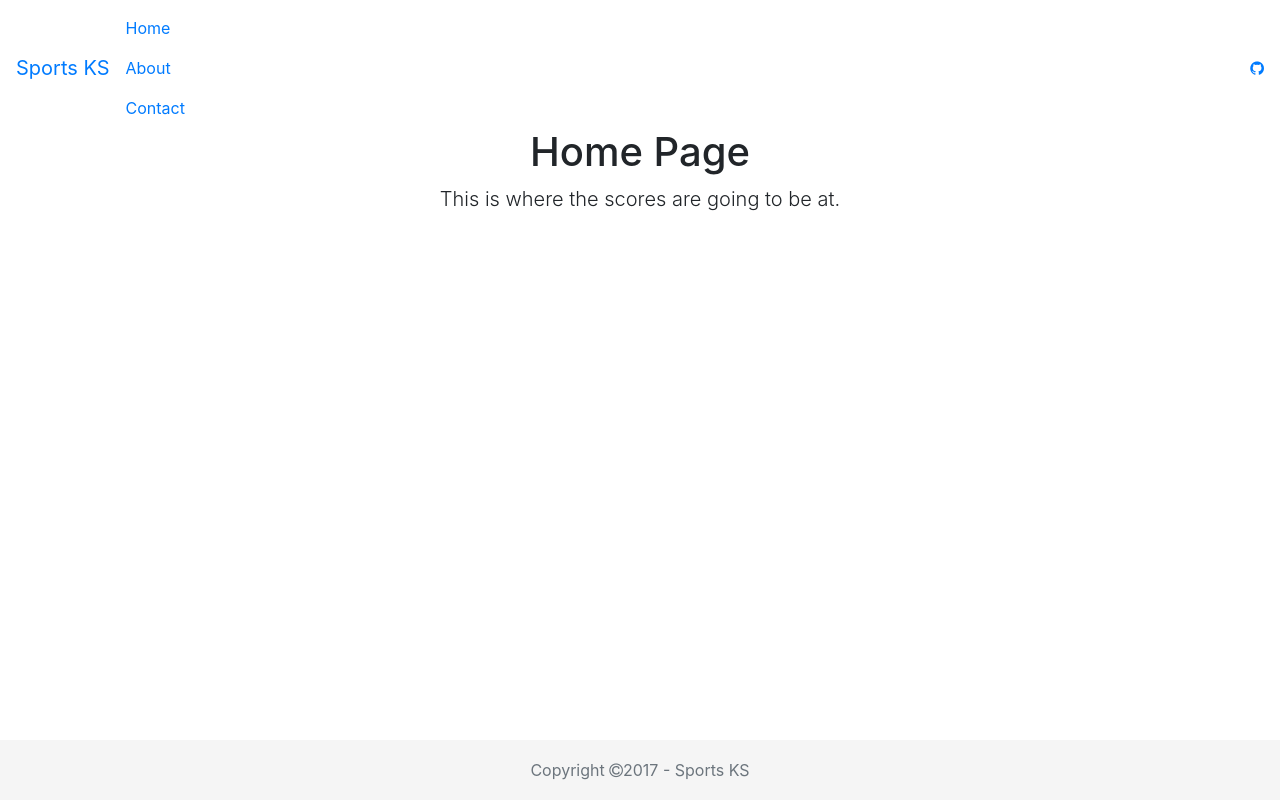
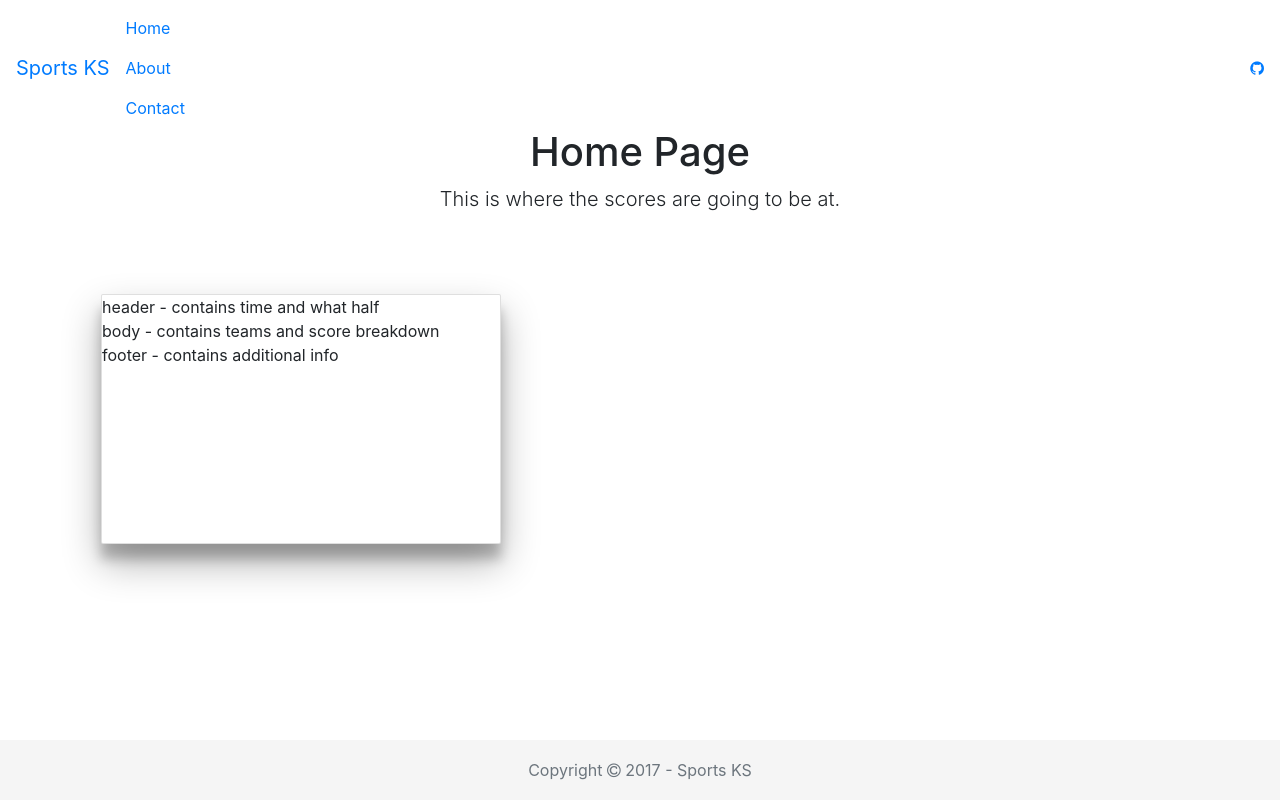
Before and after one commit to ksondhi/sports-ks, an Angular app: page /home in a window 1280 px wide. Built offline with nearby package versions, Linux system fonts and the light colour scheme.

Commit message:
Added a scorecard component

```diff
--- a/src/app/app.module.ts
+++ b/src/app/app.module.ts
@@ -6,6 +6,7 @@ import { AppComponent } from './app.component';
 import { NavComponent } from './nav/nav.component';
 import { FooterComponent } from './footer/footer.component';
 import { HomeComponent } from './home/home.component';
+import { ScorecardComponent } from './scorecard/scorecard.component';
 
 const routes: Routes = [
   {path: 'home', component: HomeComponent},
@@ -19,6 +20,7 @@ const routes: Routes = [
     NavComponent,
     FooterComponent,
     HomeComponent,
+    ScorecardComponent,
   ],
   imports: [
     BrowserModule,
--- a/src/app/footer/footer.component.html
+++ b/src/app/footer/footer.component.html
@@ -1,7 +1,7 @@
 <footer class="footer">
   <div class="container">
     <span class="text-muted">
-      Copyright <i class="fa fa-copyright" aria-hidden="true"></i>2017&nbsp;-&nbsp;Sports KS
+      Copyright <i class="fa fa-copyright" aria-hidden="true"></i> 2017&nbsp;-&nbsp;Sports KS
     </span>
   </div>
 </footer>
--- a/src/app/home/home.component.html
+++ b/src/app/home/home.component.html
@@ -3,4 +3,5 @@
     <h1>Home Page</h1>
     <p class="lead">This is where the scores are going to be at.</p>
   </div>
+  <sports-ks-scorecard></sports-ks-scorecard>
 </div>
--- a/src/app/home/home.component.scss
+++ b/src/app/home/home.component.scss
@@ -2,3 +2,7 @@
     padding: 3rem 1.5rem;
     text-align: center;
 }
+
+.body {
+    background: #e2e1e0;
+}
--- /dev/null
+++ b/src/app/scorecard/scorecard.component.html
@@ -0,0 +1,11 @@
+<div class="card">
+  <div>header - contains time and what half
+  <div>
+    body - contains teams and score breakdown
+
+  </div>
+  <div> footer - contains additional info</div>
+  </div>
+
+
+</div>
--- /dev/null
+++ b/src/app/scorecard/scorecard.component.scss
@@ -0,0 +1,10 @@
+.card {
+    background: #fff;
+    border-radius: 2px;
+    display: inline-block;
+    height: 250px;
+    margin: 1rem;
+    position: relative;
+    width: 400px;
+    box-shadow: 0 19px 38px rgba(0,0,0,0.30), 0 15px 12px rgba(0,0,0,0.22);
+  }
--- /dev/null
+++ b/src/app/scorecard/scorecard.component.ts
@@ -0,0 +1,15 @@
+import { Component, OnInit } from '@angular/core';
+
+@Component({
+  selector: 'sports-ks-scorecard',
+  templateUrl: './scorecard.component.html',
+  styleUrls: ['./scorecard.component.scss']
+})
+export class ScorecardComponent implements OnInit {
+
+  constructor() { }
+
+  ngOnInit() {
+  }
+
+}
```
Also changed, not shown: 1 other file (tests, documents, lock files or other folders).
